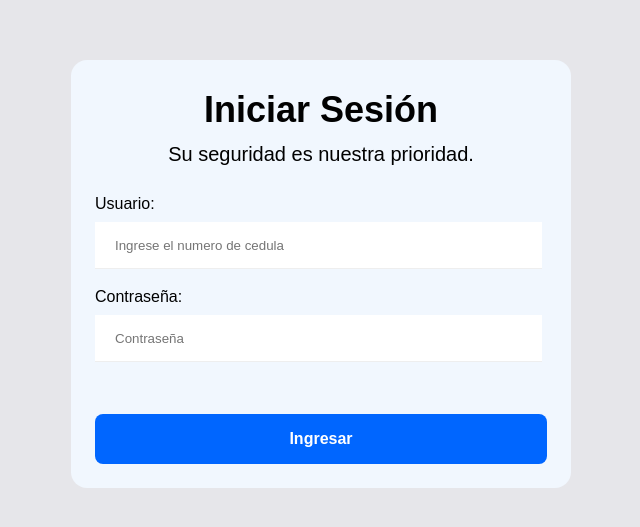
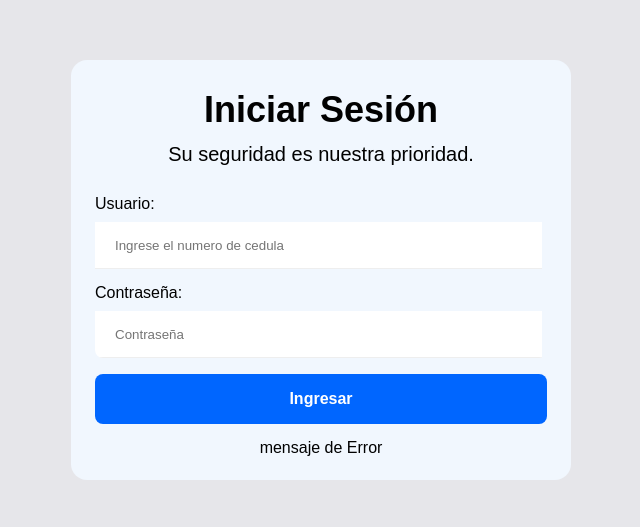
Before and after one commit to nescalan/axioma, a PHP site: page / in a window 1280 px wide. Shown: the top 527 px of the page, without its empty margins (319-959 px from the left). Run offline with PHP 8.4, Linux system fonts and the light colour scheme; some libraries are stand-ins or nearby versions; some web fonts are replaced.

Commit message:
Add login form with HTML, CSS, and jQuery validation for empty username and password
This commit adds a new feature to the project - a login form. The login form is built using HTML and styled using CSS. In addition, a jQuery file has been added to the project to handle form validation. The validation ensures that both the username and password fields are not empty before allowing the form to be submitted.

This feature will enhance the user experience by providing a more secure and streamlined login process.

```diff
--- a/assets/css/login.css
+++ b/assets/css/login.css
@@ -12,7 +12,7 @@
   background-color: #f1f7fe;
 }
 
-.form {
+.form-box .form {
   /* Positioning */
   position: relative;
 
@@ -27,16 +27,15 @@
 }
 
 /*Form text*/
-.title {
+.form-box .title {
   /* Typographic */
   font-weight: bold;
   font-size: var(--size-h1);
 }
 
-.form-container {
+.form-box .form-container {
   /* Box model */
   width: 100%;
-  padding: 16px 0;
   border-radius: 8px;
 
   /* Typographic */
@@ -47,14 +46,15 @@
 }
 
 /*Input boxes*/
-label {
+.form-box label {
+  display: inline-flex;
+  margin-top: 16px;
   text-align: left;
 }
-.input {
+.form-box .input {
   /* Box model */
   width: 90%;
   margin-top: 10px;
-  margin-bottom: 20px;
   height: 30px;
   padding: 8px 20px;
   border: 0;
@@ -62,7 +62,6 @@ label {
 
   /* Visual */
   outline: 0;
-  /* background-color: #fff; */
 }
 
 .form-section {
--- a/assets/js/index.js
+++ b/assets/js/index.js
@@ -1,123 +1,47 @@
 $(document).ready(function () {
-  // DATA BASE: Active users
-  const activeUsers = [
-    {
-      id: "109130576",
-      usuario: "Nelson Gonzalez",
-      clave: "nxbwcp7h",
-      empresa: "Mobil Phone",
-      tipoUsuario: "operario",
-      activo: true,
-    },
-    {
-      id: "304130541",
-      usuario: "Jorge Basilio",
-      clave: "nxbwcp7h",
-      empresa: "Mobilnet Solutions",
-      tipoUsuario: "supervisor",
-      activo: true,
-    },
-    {
-      id: "401820626",
-      usuario: "Nathalia Rojas",
-      clave: "nxbwcp7h",
-      empresa: "Axioma Systems",
-      tipoUsuario: "administrador",
-      activo: true,
-    },
-    {
-      id: "88285888",
-      usuario: "Marco Gonzalez",
-      clave: "nxbwcp7h",
-      empresa: "Saint Gregori",
-      tipoUsuario: "super usuario",
-      activo: true,
-    },
-    {
-      id: "103590581",
-      usuario: "Don Nelson",
-      clave: "nxbwcp7h",
-      empresa: "Mototurbo Comunicaciones",
-      tipoUsuario: "invitado",
-      activo: true,
-    },
-  ];
+  $("#login-form").on("click", "#btn-login", function (event) {
+    event.preventDefault();
+    const parent = $(this).parents();
+    const domUserName = $("#username").val();
+    const domPassword = $("#password").val();
+    let domErrorMessage = parent.find("#error-message").text();
 
-  function userErrorMessage() {
-    const userErrorMessage = `
-    <div class="error-message">
-      <p>"Está intentando ingresar con un usuario incorrecto o contraseña inválida."</p>
-    </div>
-    `;
-    $("#login-error-message").html(userErrorMessage);
-    $("#snackbar").html(userErrorMessage).addClass("show");
+    $(domErrorMessage).text("Fuck error");
+    //Shows Error Message
 
-    setTimeout(function () {
-      $("#snackbar").html(userErrorMessage).removeClass("show");
-    }, 3000);
-  }
+    console.log(
+      `user: ${domUserName} | Pwd: ${domPassword} | Error: ${domErrorMessage}`
+    );
 
-  $("#btn-login").click(() => {
-    // Get the values entered in the form fields
-    let idLogin = $("#id-login").val();
-    idLogin = parseInt(idLogin);
-    let passwordInputLogin = $("#password-login").val();
+    if (domUserName.length == 0 || domPassword.length == 0) {
+      errorMessage = "Debe rellenar todos los campos";
+      $(domErrorMessage).html("Error");
+    }
 
-    // TRIM(): trim function
-    idLogin = $.trim(idLogin);
-    passwordInputLogin = $.trim(passwordInputLogin);
+    // // Validate the username using regular expressions
+    // if (!/^\d+$/.test(domUserName)) {
+    //   errorMessage = "El nombre de usuario debe contener solo números";
+    //   domErrorMessage.fadeIn();
+    //   return false;
+    // }
 
-    // SUBMIT: the form if the sanitized data is valid
-    if (idLogin.length > 0 && passwordInputLogin.length > 0) {
-      // SEARCH: For the id in JSON file
-      let usuariosActivos = [];
-      for (let i = 0; i < activeUsers.length; i++) {
-        usuariosActivos.push(activeUsers[i].id);
-      }
-
-      // INCLUDES(): Search for the id in the DDBB
-      let idResponse = usuariosActivos.includes(idLogin);
-      console.log(idResponse);
-
-      // CONDITIONAL ID: Search for user id
-      if (idResponse) {
-        // SEARCH: For the password in JSON file
-        let passwordActivos = [];
-        for (let i = 0; i < activeUsers.length; i++) {
-          passwordActivos.push(activeUsers[i].clave);
-        }
-
-        // INCLUDES(): Search for the password
-        let pwdResponse = passwordActivos.includes(passwordInputLogin);
-
-        // CONDITIONAL PASSWORD: Search for user password
-        if (pwdResponse) {
-          // REDIRECT: to a main page
-          window.location.replace("./main.html");
-
-          console.log(idLogin);
-        } else {
-          userErrorMessage();
-        }
-      } else {
-        // ERROR MESSAGE: Tried to sign in with an incorrect account or password.
-        userErrorMessage();
-      }
-    } else {
-      // ERROR MESSAGE: Blank Form.
-      const loginErrorMessage = `
-      <div class="error-message">
-        <p>"Por favor, complete todos los campos."</p>
-      </div>
-      `;
-      const loginSnackbar = `
-        <p>"Complete all the requested fields."</p>
-      `;
-      $("#login-error-message").html(loginErrorMessage);
-      $("#snackbar").html(loginErrorMessage).addClass("show");
-      setTimeout(function () {
-        $("#snackbar").html(loginErrorMessage).removeClass("show");
-      }, 3000);
-    }
+    // // Validate the password length
+    // if (domPassword.length < 8) {
+    //   errorMessage = "La contraseña debe tener al menos 8 caracteres";
+    //   domErrorMessage.fadeIn();
+    //   return false;
+    // }
+    // domErrorMessage.html(errorMessage).css({
+    //   margin: "0px 0px 20px",
+    //   padding: "15px 35px 15px 15px",
+    //   color: "#b94a48",
+    //   "font-size": "14px",
+    //   "line-height": "20px",
+    //   "border-color": "#eed3d7",
+    //   "border-radius": "4px",
+    //   "border-style": "solid",
+    //   "border-width": "1px",
+    //   backgroundColor: "#f2dede",
+    // });
   });
 });
--- a/index.html
+++ b/index.html
@@ -17,6 +17,9 @@
     <!-- CSS: Local Styles -->
     <link rel="stylesheet" href="./assets/css/import.css" />
     <link rel="stylesheet" href="./assets/css/login.css" />
+    <!-- SCRIPT: jQuery Google CDN -->
+    <script src="https://ajax.googleapis.com/ajax/libs/jquery/3.6.3/jquery.min.js"></script>
+    <script src="https://cdn.jsdelivr.net/jquery.validation/1.16.0/jquery.validate.min.js"></script>
     <title>Axioma</title>
   </head>
   <body>
@@ -26,33 +29,31 @@
           <span class="title">Iniciar Sesión </span>
           <h2 class="subtitle">Su seguridad es nuestra prioridad.</h2>
           <div class="form-container">
-            <label for="full-name">Usuario:</label>
+            <label for="username">Usuario:</label>
             <input
-              id="id-login"
+              id="username"
               class="input"
-              name="full-name"
-              type="number"
+              name="username"
+              type="1091"
               placeholder="Ingrese el numero de cedula"
+              required
             />
-
+            <br />
             <label for="password">Contraseña: </label>
             <input
-              id="password-login"
+              id="password"
               class="input"
               name="password"
               type="password"
               placeholder="Contraseña"
+              required
             />
           </div>
           <button id="btn-login" type="button">Ingresar</button>
+          <div id="error-message">mensaje de Error</div>
         </form>
-
-        <div id="snackbar">Some text some message..</div>
       </div>
     </section>
-
-    <!-- SCRIPT: jQuery Google CDN -->
-    <script src="https://ajax.googleapis.com/ajax/libs/jquery/3.6.3/jquery.min.js"></script>
 
     <!-- SCRIPT: Local JavaScript -->
     <script src="./assets/js/index.js"></script>
```
Also changed, not shown: assets/js/users.js (added, +123 -0 lines).
